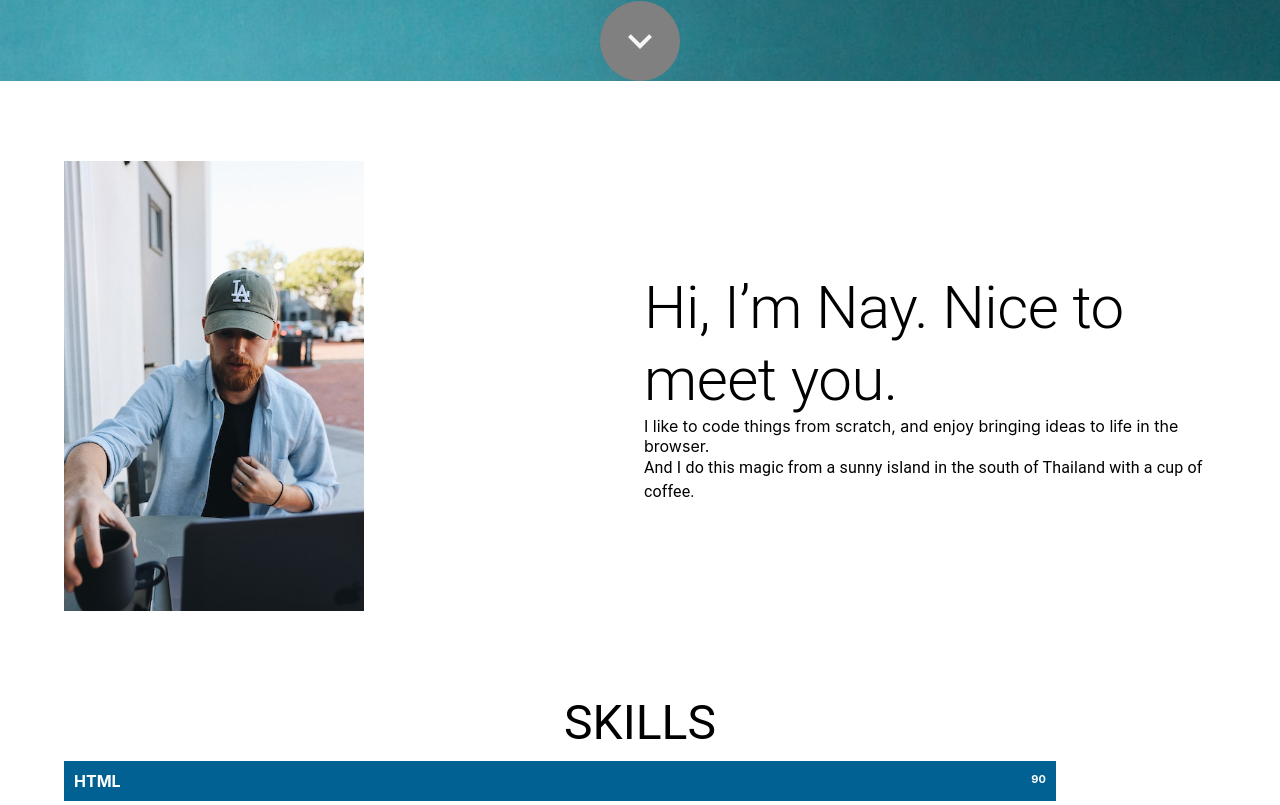
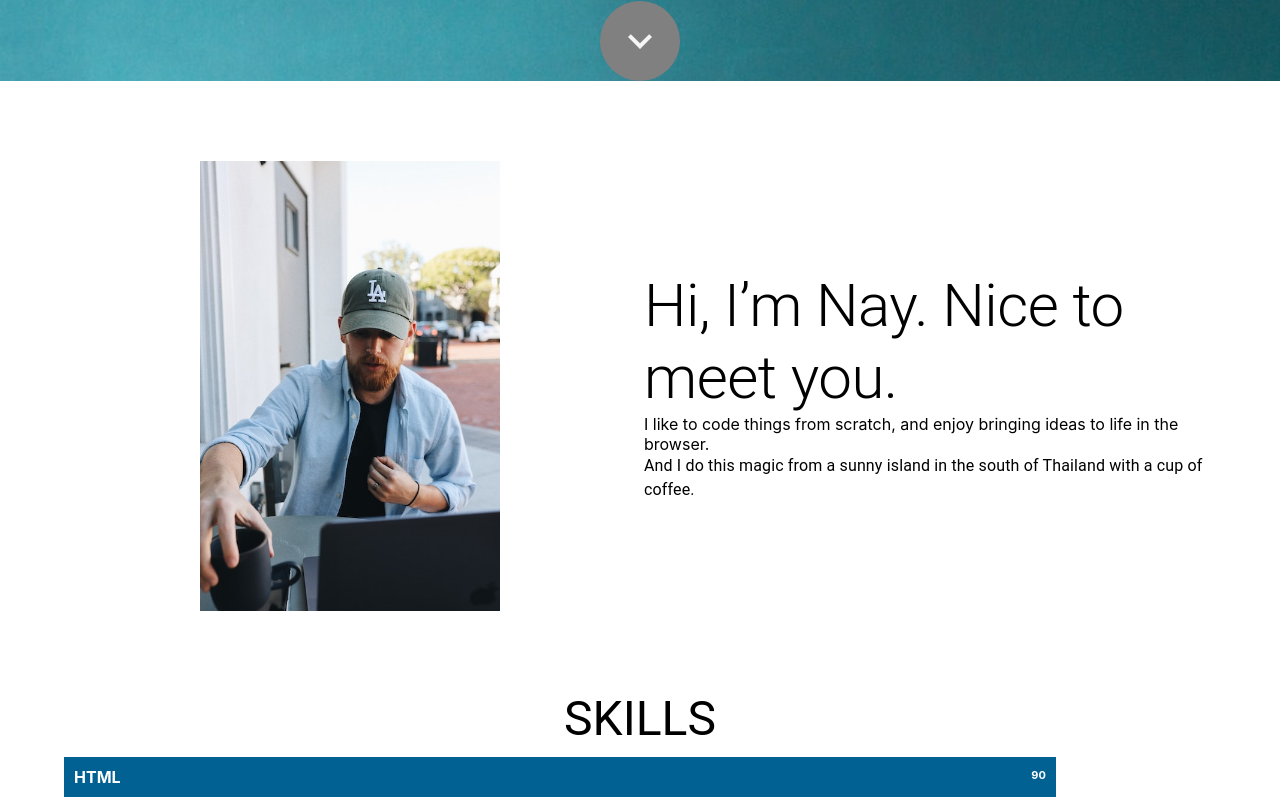
Before and after one commit to naymyolwin/portfolio, a React (Create React App) app: page / in a window 1280 px wide. Shown: the part 719-1524 px from the top of the page. Built offline with nearby package versions, Linux system fonts and the light colour scheme.

Commit message:
scroll function added

```diff
--- a/src/App.js
+++ b/src/App.js
@@ -5,13 +5,15 @@ import Projects from "./components/Projects";
 import Contact from "./components/Contact";
 import Footer from "./components/Footer";
 import Home from "./components/Home";
+import { useRef } from "react";
 
 function App() {
+  const aboutRef = useRef();
   return (
     <div>
       <Header />
-      <Home />
-      <About />
+      <Home aboutRef={aboutRef} />
+      <About aboutRef={aboutRef} />
       <Skills />
       <Projects />
       <Contact />
--- a/src/components/About.js
+++ b/src/components/About.js
@@ -1,10 +1,10 @@
 import { Container, Typography, Grid, Box } from "@mui/material";
-import React from "react";
 import photo from "../images/photo.jpg";
 
-const About = () => {
+const About = ({ aboutRef }) => {
   return (
     <Box
+      ref={aboutRef}
       sx={{
         marginTop: "5rem",
       }}
@@ -17,7 +17,15 @@ const About = () => {
             alignItems: "center",
           }}
         >
-          <Grid xs={6} item>
+          <Grid
+            xs={6}
+            item
+            container
+            sx={{
+              justifyContent: "center",
+              alignItems: "center",
+            }}
+          >
             <img src={photo} width="300px" alt="it is me drinking coffee" />
           </Grid>
           <Grid item xs={6}>
--- a/src/components/Home.js
+++ b/src/components/Home.js
@@ -1,15 +1,16 @@
-import {
-  Container,
-  CssBaseline,
-  IconButton,
-  Typography,
-  Box,
-} from "@mui/material";
+import { Container, IconButton, Typography, Box } from "@mui/material";
 import Typical from "react-typical";
 import KeyboardArrowDownIcon from "@mui/icons-material/KeyboardArrowDown";
 import BG from "../images/BG1.jpg";
+//import { useRef } from "react";
 
-const Home = () => {
+const Home = ({ aboutRef }) => {
+  //const about = useRef();
+  //   const buttonClick = () => {
+  //     console.log("test");
+  //     about.scrollIntoView({ behavior: "smooth" });
+  //   };
+
   return (
     <Box
       style={{
@@ -54,6 +55,9 @@ const Home = () => {
         </Typography>
 
         <IconButton
+          onClick={() =>
+            aboutRef.current.scrollIntoView({ behavior: "smooth" })
+          }
           align="center"
           sx={{
             backgroundColor: "grey",
--- a/src/components/ProjectCard.js
+++ b/src/components/ProjectCard.js
@@ -5,7 +5,6 @@ import {
   CardActions,
   CardContent,
   CardMedia,
-  Container,
   Grid,
   Typography,
 } from "@mui/material";
```
Also changed, not shown: package.json (+7 -3 lines), 1 other file (tests, documents, lock files or other folders).
